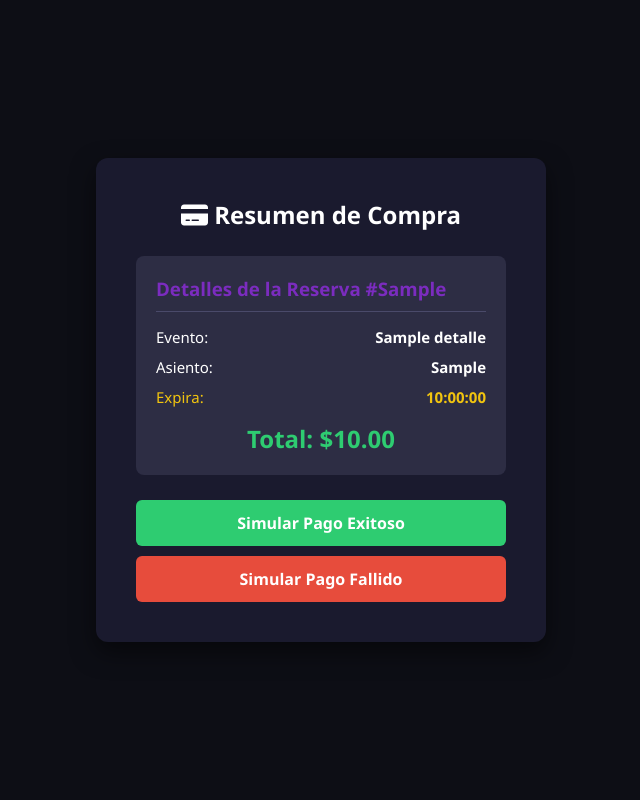
After one commit to fsoliss-lpx/Sistema-de-reserva-de-entradas, a Flask app: template app/templates/usuario/pago.html in a window 1280 px wide. The commit adds this page. Shown: the whole page, without its empty margins (319-959 px from the left). Run offline with Flask 3, Linux system fonts and the light colour scheme; the template is opened without the code that fills it: most values are stand-ins (such as "Sample title", 1, 10 or a date in 2020).

Commit message:
Pago del Simulador

```diff
--- a/app/__init__.py
+++ b/app/__init__.py
@@ -34,4 +34,8 @@ def create_app():
     from app.controllers.reservas_api import reservas_bp
     app.register_blueprint(reservas_bp)
 
+    # Registrar la API de Pagos
+    from app.controllers.pagos_api import pagos_bp
+    app.register_blueprint(pagos_bp)
+
     return app
--- /dev/null
+++ b/app/templates/usuario/pago.html
@@ -0,0 +1,55 @@
+<!-- app/templates/usuario/pago.html -->
+<!DOCTYPE html>
+<html lang="es">
+<head>
+    <meta charset="UTF-8">
+    <title>Pasarela de Pago - UNEMI Conciertos</title>
+    <link rel="stylesheet" href="https://cdnjs.cloudflare.com/ajax/libs/font-awesome/6.0.0/css/all.min.css">
+    <style>
+        * { margin: 0; padding: 0; box-sizing: border-box; font-family: 'Segoe UI', sans-serif; }
+        body { background-color: #0d0e15; display: flex; justify-content: center; align-items: center; min-height: 100vh; color: white; }
+
+        .payment-card { background: #1a1a2e; padding: 40px; border-radius: 12px; box-shadow: 0 10px 25px rgba(0,0,0,0.5); width: 100%; max-width: 450px; text-align: center; }
+        .summary-box { background: #2d2d44; padding: 20px; border-radius: 8px; margin: 25px 0; text-align: left; }
+        .summary-box h3 { color: #7b2cbf; margin-bottom: 15px; border-bottom: 1px solid #4a4a6a; padding-bottom: 10px; }
+        .summary-item { display: flex; justify-content: space-between; margin-bottom: 10px; font-size: 15px; }
+
+        .total-price { font-size: 24px; font-weight: bold; color: #2ecc71; text-align: center; margin-top: 15px; }
+
+        .btn-success { background-color: #2ecc71; color: white; border: none; padding: 12px; width: 100%; border-radius: 6px; font-weight: bold; font-size: 16px; cursor: pointer; margin-bottom: 10px; transition: 0.3s; }
+        .btn-success:hover { background-color: #27ae60; }
+
+        .btn-danger { background-color: #e74c3c; color: white; border: none; padding: 12px; width: 100%; border-radius: 6px; font-weight: bold; font-size: 16px; cursor: pointer; transition: 0.3s; }
+        .btn-danger:hover { background-color: #c0392b; }
+    </style>
+</head>
+<body>
+
+    <div class="payment-card">
+        <h2><i class="fa-solid fa-credit-card"></i> Resumen de Compra</h2>
+
+        <div class="summary-box">
+            <h3>Detalles de la Reserva #{{ detalle.id_reserva }}</h3>
+            <div class="summary-item">
+                <span>Evento:</span> <strong>{{ detalle.nombre_evento }}</strong>
+            </div>
+            <div class="summary-item">
+                <span>Asiento:</span> <strong>{{ detalle.numero_asiento }}</strong>
+            </div>
+            <div class="summary-item" style="color: #f1c40f;">
+                <span>Expira:</span> <strong>{{ detalle.timestamp_expiracion.strftime('%H:%M:%S') }}</strong>
+            </div>
+            <div class="total-price">
+                Total: ${{ "%.2f"|format(detalle.precio_base) }}
+            </div>
+        </div>
+
+        <form action="{{ url_for('pagos_api.procesar', id_reserva=detalle.id_reserva) }}" method="POST">
+            <input type="hidden" name="monto" value="{{ detalle.precio_base }}">
+            <button type="submit" name="resultado" value="exito" class="btn-success">Simular Pago Exitoso</button>
+            <button type="submit" name="resultado" value="fallo" class="btn-danger">Simular Pago Fallido</button>
+        </form>
+    </div>
+
+</body>
+</html>
```
Also changed, not shown: app/controllers/pagos_api.py (+51 -0 lines), app/models/pago_model.py (added, +42 -0 lines), app/templates/usuario/mapa_asientos.html (+7 -10 lines).
